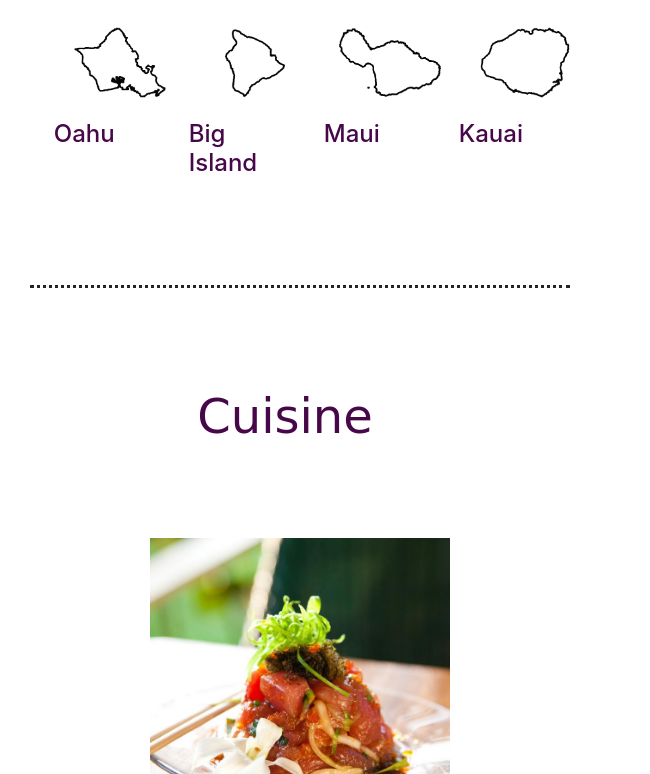
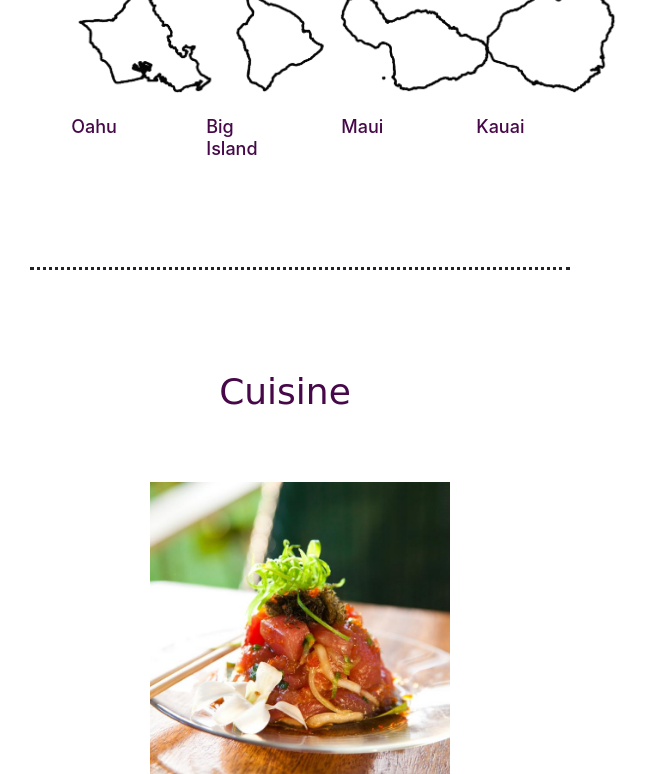
Before and after one commit to MinchaoD/traveltoHawaii, a website: page index.html in a window 600 px wide. Shown: the part 586-1360 px from the top of the page, 650 px wide, since content can reach past the window. Drawn offline with nearby package versions, Linux system fonts and the light colour scheme.

Commit message:
adjust padding and size

```diff
--- a/index.html
+++ b/index.html
@@ -54,22 +54,22 @@
         <div class="row row-content justify-content-center">
             <h1 class="title"> Things To Do On Each Island</h1>
         </div>
-        <div class="row row-content justify-content-center mx-auto">
+        <div class="row row-content justify-content-center mx-auto ">
             <div class="col-sm-3 col">
                 <a href="/oahu.html"><img class=" zoom " src="/image/oahu_outline_10_clear.gif" alt="oahu outline" ></a>
-                <h3 class="mapText offset-md-5 offset-1 "><a  href="/oahu.html"> Oahu</a></h3>
+                <h3 class="mapText offset-md-5 offset-3 "><a  href="/oahu.html"> Oahu</a></h3>
             </div>
             <div class="col-sm-3 col">
                 <a href="bigisland.html"><img class=" zoom" src="/image/hawaii_outline_10_clear.gif" alt="big island outline" ></a>
-                <h3 class="mapText offset-md-4 offset-1 "> <a href="bigisland.html">Big Island</a></h3>
+                <h3 class="mapText offset-md-4 offset-3 "> <a href="bigisland.html">Big Island</a></h3>
             </div>
             <div class="col-sm-3 col">
                 <a href="maui.html"><img class="zoom" src="/image/maui_outline_10_clear.gif" alt="maui outline"> </a>
-                <h3 class="mapText offset-md-5 offset-1 "> <a href="maui.html">Maui</a></h3>
+                <h3 class="mapText offset-md-5 offset-3 "> <a href="maui.html">Maui</a></h3>
             </div>
             <div class="col-sm-3 col">
                 <a href="kauai.html"><img class="zoom" src="/image/kauai_outline_10_clear.gif" alt="kauai outline"></a>
-                <h3 class="mapText offset-md-5 offset-1 "><a href="kauai.html"> Kauai</a></h3>
+                <h3 class="mapText offset-md-5 offset-3"><a href="kauai.html"> Kauai</a></h3>
             </div>
         </div>
     </div>
--- a/styles.css
+++ b/styles.css
@@ -38,23 +38,51 @@ header {
       font-size: 3rem
     }
     .title{
-      font-size:8vw
+      font-size:8vw;
     }
+
     .mapText{
-      offset: 1 !important
+      font-size:4vw;
 
+    }
+    .row-content {
+      min-height: 7rem;
   }
+    .mainText {
+      font-size:9vw
+    }
   }
 
 
 /* sm */
-@media (min-width: 768px) {
+@media (max-width: 992px) and (min-width:600px){
   img {
       width: 200px;
   }
+  .title{
+    font-size:6vw;
+  }
+
+  .mapText{
+    font-size:2vw;
+
+  }
+  .row-content {
+    min-height: 7rem;
+  }
+  .mainText {
+      font-size:7vw
+}
+.mapText{
+  font-size:3vw;
+
+}
 }
 /* md */
 @media (min-width: 992px) {
+  .row-content {
+    min-height: 10rem;
+  }
   img {
       width: 250px;
   }
@@ -81,7 +109,7 @@ header {
     border-color:white;
     width: 45%;
     background-color:rgba(240, 228, 228, 0.5);
-    font-size:7vw
+
   }
 
   .list-unstyled{
@@ -98,14 +126,6 @@ header {
 .container {
     padding: 6.25rem 0rem 6.25rem 0rem;
     border-top: 0.2rem dotted;
-
-}
-.row-content {
-    min-height: 9.375rem;
-}
-
-.mapText{
-    font-size:1.5rem;
 
 }
 
```
